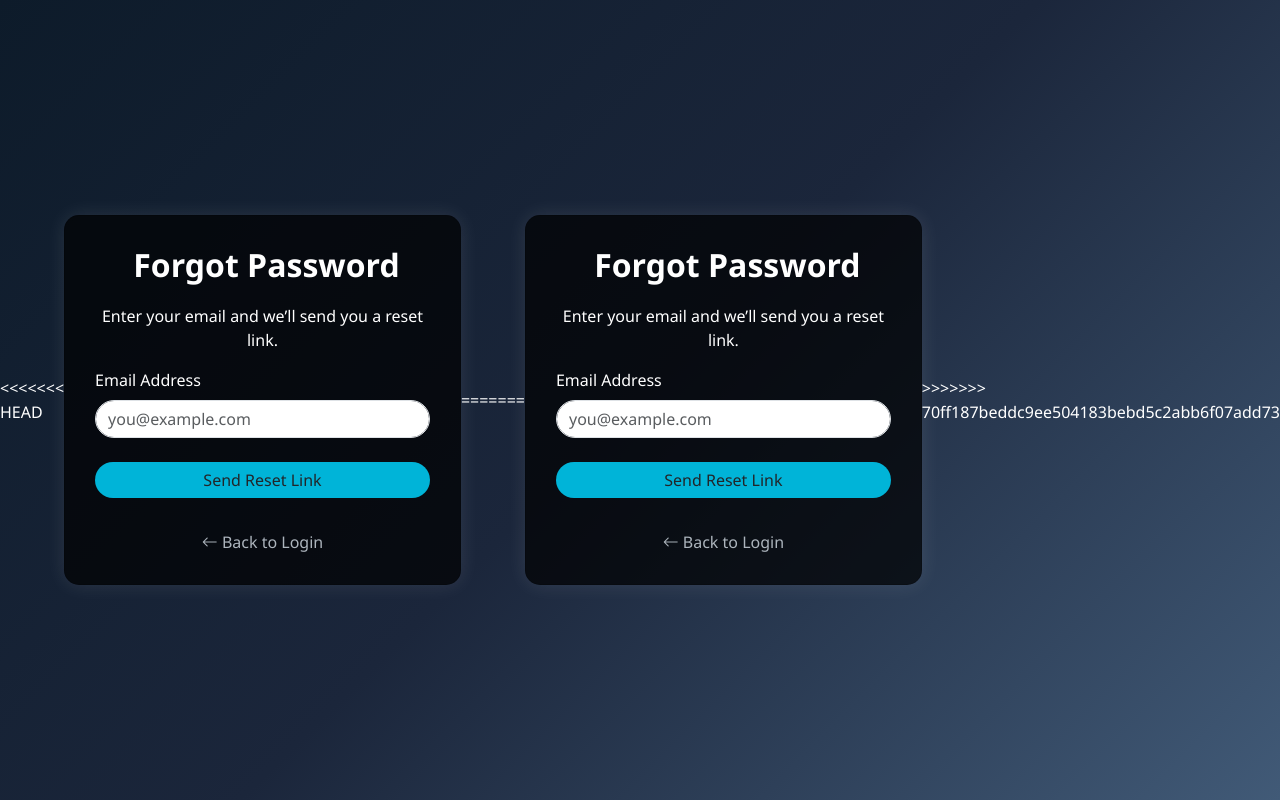
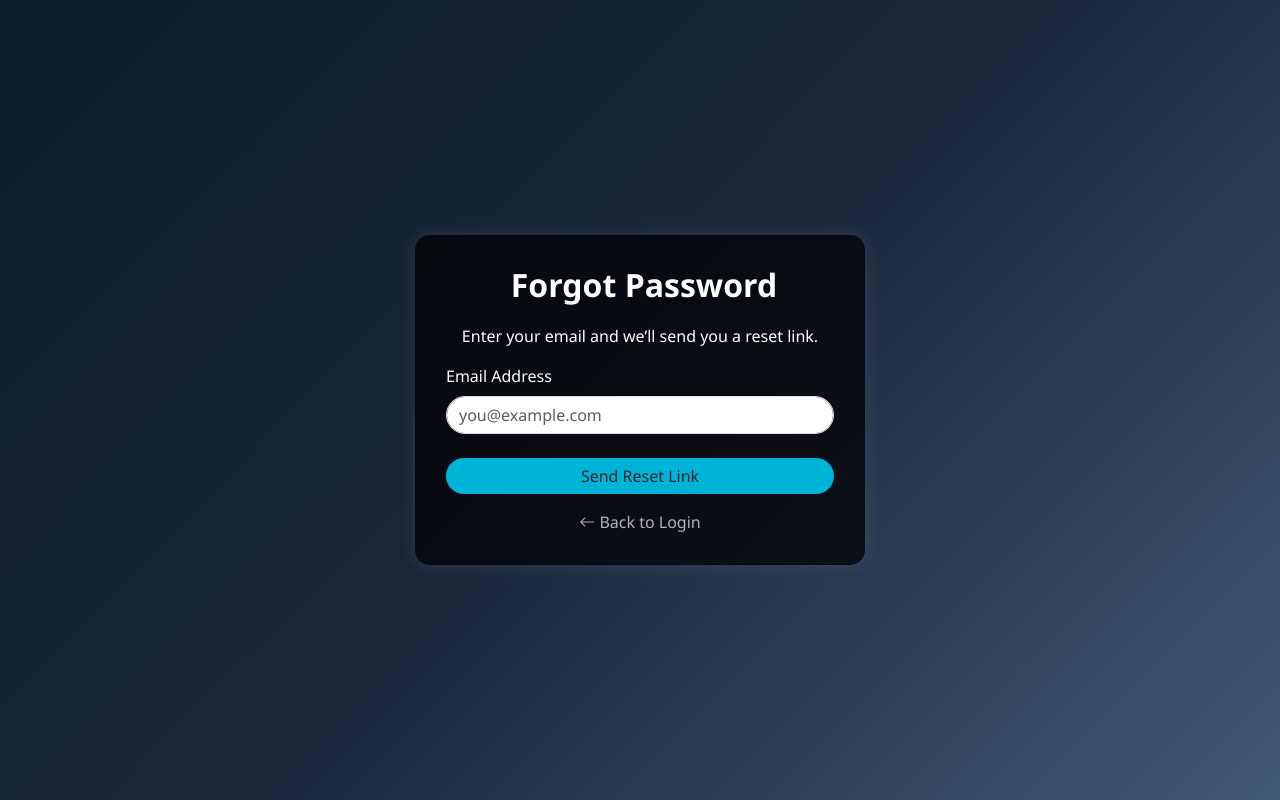
Before and after one commit to gauraangsingh10/basketball-app, a Flask app: page /forgot_password in a window 1280 px wide. Run offline with Flask 3, Linux system fonts and the light colour scheme; parts of the project's set-up code (start-up, migrations or seed data) failed here and were passed over.

Commit message:
Update forgot_password.html

```diff
--- a/app/templates/forgot_password.html
+++ b/app/templates/forgot_password.html
@@ -1,4 +1,3 @@
-<<<<<<< HEAD
 <!DOCTYPE html>
 <html lang="en">
 <head>
@@ -90,96 +89,3 @@
 
 </body>
 </html>
-=======
-<!DOCTYPE html>
-<html lang="en">
-<head>
-  <meta charset="UTF-8">
-  <title>Forgot Password</title>
-  <meta name="viewport" content="width=device-width, initial-scale=1">
-  <link rel="icon" href="{{ url_for('static', filename='favicon.ico') }}" type="image/x-icon">
-  <!-- Bootstrap & Icons -->
-  <link href="https://cdn.jsdelivr.net/npm/bootstrap@5.3.0/dist/css/bootstrap.min.css" rel="stylesheet">
-  <link href="https://cdn.jsdelivr.net/npm/bootstrap-icons@1.10.5/font/bootstrap-icons.css" rel="stylesheet">
-
-  <style>
-    body {
-      background: linear-gradient(135deg, #0d1b2a, #1b263b, #415a77);
-      min-height: 100vh;
-      display: flex;
-      align-items: center;
-      justify-content: center;
-      font-family: 'Segoe UI', sans-serif;
-      color: white;
-    }
-
-    .card {
-      background-color: rgba(0, 0, 0, 0.7);
-      border-radius: 15px;
-      box-shadow: 0 0 20px rgba(255, 255, 255, 0.1);
-      padding: 30px;
-      width: 100%;
-      max-width: 450px;
-    }
-
-    .card h2 {
-      margin-bottom: 20px;
-      font-weight: bold;
-    }
-
-    .form-control {
-      border-radius: 30px;
-    }
-
-    .btn-custom {
-      border-radius: 30px;
-      background-color: #00b4d8;
-      border: none;
-    }
-
-    .btn-custom:hover {
-      background-color: #0077b6;
-    }
-
-    a {
-      color: #adb5bd;
-      text-decoration: none;
-    }
-
-    a:hover {
-      color: white;
-      text-decoration: underline;
-    }
-  </style>
-</head>
-<body>
-
-  <div class="card text-white">
-    <h2 class="text-center"><i class="bi bi-envelope-lock-fill me-2"></i>Forgot Password</h2>
-    <p class="text-center">Enter your email and we’ll send you a reset link.</p>
-
-    <form method="POST" action="{{ url_for('auth.forgot_password') }}">
-      <div class="mb-4">
-        <label for="email" class="form-label">Email Address</label>
-        <input
-          type="email"
-          class="form-control"
-          id="email"
-          name="email"
-          placeholder="you@example.com"
-          required>
-      </div>
-
-      <button type="submit" class="btn btn-custom w-100">
-        Send Reset Link
-      </button>
-    </form>
-
-    <div class="text-center mt-3">
-      <a href="{{ url_for('auth.login') }}"><i class="bi bi-arrow-left"></i> Back to Login</a>
-    </div>
-  </div>
-
-</body>
-</html>
->>>>>>> 70ff187beddc9ee504183bebd5c2abb6f07add73
```
